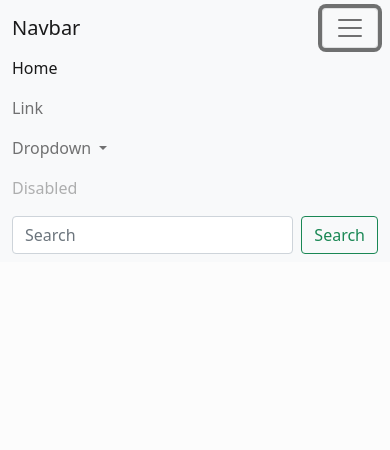
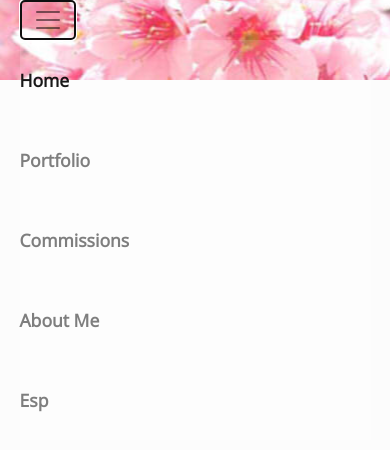
Before and after one commit to AbrilRE/CommissionsPage, a plain HTML site: page index.html in a window 390 px wide. Both pictures are taken after a click on the button "Toggle navigation". Drawn offline with nearby package versions, Linux system fonts and the light colour scheme.

Commit message:
Nav bar done

```diff
--- a/CSS/style.css
+++ b/CSS/style.css
@@ -1,45 +1,60 @@
-body{
+body {
   margin: 0px;
   padding: 0px;
-    background-color:#FCFCFC !important;
+  background-color: #fcfcfc !important;
+  font-family: "Open Sans", sans-serif !important;
 }
 
-   div,ul,li,section,a{
+div,
+ul,
+li,
+section,
+a {
   margin: 0px;
   padding: 0px;
 }
 
-   /*.navbar{
+.container-fluid {
+  width: 90% !important;
+}
+
+#navbar {
   margin: 0px;
   padding: 0px !important;
   height: 5em;
-    justify-content: space-between;
-    background-color: red !important;
+  background-image: url(../IMG/cover.jpg);
+  background-position: bottom;
 }
 
-  .nav-item{
-      background-color: purple !important;
+.navbar-in {
+  justify-content: space-between;
+}
+
+.nav-item {
+  background-color: rgba(255, 255, 255, 0.15) !important;
   display: flex;
   height: 5em;
   align-items: center;
 }
 
-  .nav-link{
-      color: pink;
+.nav-item:hover {
+  background-color: rgba(255, 255, 255, 0.4) !important;
 }
 
-  .nav-item:hover{
-      background-color: royalblue !important;
-  }*/
+.nav-link{
+ font-size: 1.1em;
+ font-weight: bold;
+ text-transform: capitalize;
+}
 
-  .header-icon-container{
+.header-icon-container {
   height: 120px;
   width: 100%;
   display: flex;
   justify-content: center;
 }
 
-  .header-icon{
+.header-icon {
   position: absolute;
   margin-top: -60px;
 }
--- a/index.html
+++ b/index.html
@@ -1,53 +1,86 @@
 <!DOCTYPE html>
 <html lang="en">
   <head>
-    <meta charset="UTF-8" />
-    <meta http-equiv="X-UA-Compatible" content="IE=edge" />
-    <meta name="viewport" content="width=device-width, initial-scale=1.0" />
-    <link rel="stylesheet" href="../CSS/style.css" />
+    <meta charset="utf-8" />
+    <meta
+      name="viewport"
+      content="width=device-width, initial-scale=1, shrink-to-fit=no"
+    />
+    <link rel="stylesheet" href="./CSS/style.css" />
+    <link rel="shortcut icon" href="./IMG/icono-pagina.png" type="image/x-icon" />
+    <link href="https://fonts.googleapis.com/css2?family=Open+Sans&amp;display=swap" rel="stylesheet">
+    <!-- Bootstrap CSS -->
     <link
-      href="https://cdn.jsdelivr.net/npm/bootstrap@5.0.0-beta2/dist/css/bootstrap.min.css"
       rel="stylesheet"
-      integrity="sha384-BmbxuPwQa2lc/FVzBcNJ7UAyJxM6wuqIj61tLrc4wSX0szH/Ev+nYRRuWlolflfl"
+      href="https://cdn.jsdelivr.net/npm/bootstrap@4.5.3/dist/css/bootstrap.min.css"
+      integrity="sha384-TX8t27EcRE3e/ihU7zmQxVncDAy5uIKz4rEkgIXeMed4M0jlfIDPvg6uqKI2xXr2"
       crossorigin="anonymous"
     />
+
     <title>Kimchi</title>
   </head>
   <body>
     <!--NAVBAR-->
-    <nav class="navbar navbar-expand-lg navbar-light bg-light">
+    <nav class="navbar navbar-expand-lg navbar-light bg-light" id="navbar">
         <div class="container-fluid">
-          <a class="navbar-brand" href="#">Navbar</a>
-          <button class="navbar-toggler" type="button" data-bs-toggle="collapse" data-bs-target="#navbarSupportedContent" aria-controls="navbarSupportedContent" aria-expanded="false" aria-label="Toggle navigation">
+          <button
+            class="navbar-toggler"
+            type="button"
+            data-toggle="collapse"
+            data-target="#navbarSupportedContent"
+            aria-controls="navbarSupportedContent"
+            aria-expanded="false"
+            aria-label="Toggle navigation"
+          >
             <span class="navbar-toggler-icon"></span>
           </button>
-          <div class="collapse navbar-collapse" id="navbarSupportedContent">
-            <ul class="navbar-nav me-auto mb-2 mb-lg-0">
-              <li class="nav-item">
-                <a class="nav-link active" aria-current="page" href="#">Home</a>
+
+          <div class="collapse navbar-collapse navbar-in" id="navbarSupportedContent">
+            <ul class="navbar-nav">
+              <li class="nav-item active">
+                <a class="nav-link" href="./index.html">
+                  Home <span class="sr-only">(current)</span></a
+                >
               </li>
               <li class="nav-item">
-                <a class="nav-link" href="#">Link</a>
-              </li>
-              <li class="nav-item dropdown">
-                <a class="nav-link dropdown-toggle" href="#" id="navbarDropdown" role="button" data-bs-toggle="dropdown" aria-expanded="false">
-                  Dropdown
-                </a>
-                <ul class="dropdown-menu" aria-labelledby="navbarDropdown">
-                  <li><a class="dropdown-item" href="#">Action</a></li>
-                  <li><a class="dropdown-item" href="#">Another action</a></li>
-                  <li><hr class="dropdown-divider"></li>
-                  <li><a class="dropdown-item" href="#">Something else here</a></li>
-                </ul>
+                <a
+                  class="nav-link"
+                  href="#"
+                  tabindex="-1"
+                  aria-disabled="true"
+                  >Portfolio</a
+                >
               </li>
               <li class="nav-item">
-                <a class="nav-link disabled" href="#" tabindex="-1" aria-disabled="true">Disabled</a>
+                <a
+                  class="nav-link"
+                  href="#"
+                  tabindex="-1"
+                  aria-disabled="true"
+                  >Commissions</a
+                >
+              </li>
+              <li class="nav-item">
+                <a
+                  class="nav-link"
+                  href="#"
+                  tabindex="-1"
+                  aria-disabled="true"
+                >
+                  About me</a
+                >
               </li>
             </ul>
-            <form class="d-flex">
-              <input class="form-control me-2" type="search" placeholder="Search" aria-label="Search">
-              <button class="btn btn-outline-success" type="submit">Search</button>
-            </form>
+
+            <ul class="navbar-nav">
+                <li class="nav-item "><a
+                    class="nav-link"
+                    href="#"
+                    tabindex="-1"
+                    aria-disabled="true"
+                    >Esp</a
+                  ></li>
+            </ul>
           </div>
         </div>
       </nav>
@@ -60,27 +93,22 @@
         </figure>
       </section>
       <p class="header-title">
-        A b r i l &nbsp; &nbsp; &nbsp; &nbsp; &nbsp; &nbsp; &nbsp; &nbsp; R i o
-        s
+        K i m c h i &nbsp; &nbsp; &nbsp; &nbsp; &nbsp; &nbsp; &nbsp; &nbsp; &nbsp; D r a w s
       </p>
     </section>
     <!--TITLE-->
 
 
     <script
-      src="https://cdn.jsdelivr.net/npm/bootstrap@5.0.0-beta2/dist/js/bootstrap.bundle.min.js"
-      integrity="sha384-b5kHyXgcpbZJO/tY9Ul7kGkf1S0CWuKcCD38l8YkeH8z8QjE0GmW1gYU5S9FOnJ0"
-      crossorigin="anonymous"
-    ></script>
-    <script
-      src="https://cdn.jsdelivr.net/npm/@popperjs/core@2.6.0/dist/umd/popper.min.js"
-      integrity="sha384-KsvD1yqQ1/1+IA7gi3P0tyJcT3vR+NdBTt13hSJ2lnve8agRGXTTyNaBYmCR/Nwi"
-      crossorigin="anonymous"
-    ></script>
-    <script
-      src="https://cdn.jsdelivr.net/npm/bootstrap@5.0.0-beta2/dist/js/bootstrap.min.js"
-      integrity="sha384-nsg8ua9HAw1y0W1btsyWgBklPnCUAFLuTMS2G72MMONqmOymq585AcH49TLBQObG"
-      crossorigin="anonymous"
-    ></script>
+    src="https://code.jquery.com/jquery-3.5.1.slim.min.js"
+    integrity="sha384-DfXdz2htPH0lsSSs5nCTpuj/zy4C+OGpamoFVy38MVBnE+IbbVYUew+OrCXaRkfj"
+    crossorigin="anonymous"
+  ></script>
+  <script
+    src="https://cdn.jsdelivr.net/npm/bootstrap@4.5.3/dist/js/bootstrap.bundle.min.js"
+    integrity="sha384-ho+j7jyWK8fNQe+A12Hb8AhRq26LrZ/JpcUGGOn+Y7RsweNrtN/tE3MoK7ZeZDyx"
+    crossorigin="anonymous"
+  ></script>
+
   </body>
 </html>
```
Lines whose indentation alone changed are shown as unchanged.
